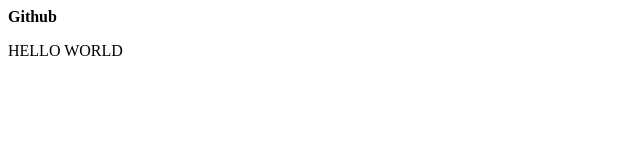
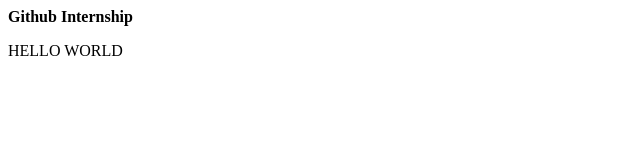
Before and after one commit to shreyas4vv/helloworldgithub.io, a plain HTML site: page index.html in a window 1280 px wide. Shown: the full height of the page, 0-640 px from the left. Drawn offline with Linux system fonts and the light colour scheme.

Commit message:
Update index.html

```diff
--- a/index.html
+++ b/index.html
@@ -1,7 +1,6 @@
 <html>
 <head>
-<background-color=red>
-<b>Github</b>
+<b>Github Internship</b>
 </head>
 <body>
 <p>
```
